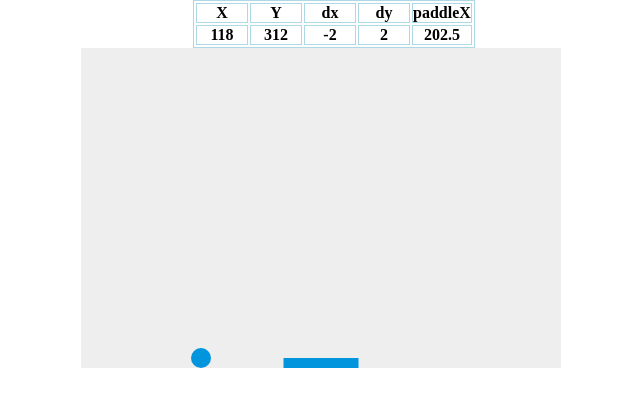
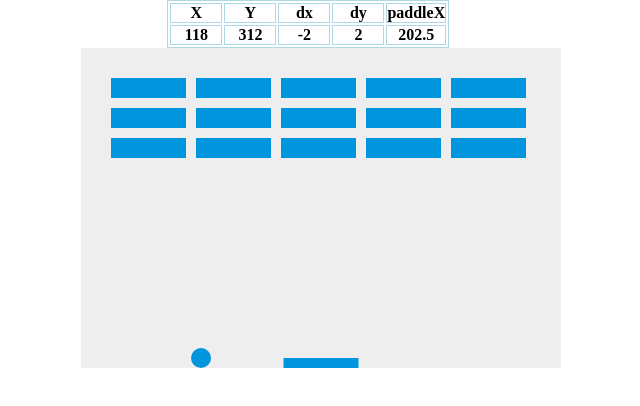
Before and after one commit to bstjohn/block-breaker, a plain HTML site: page index.html in a window 1280 px wide. Shown: the whole page, without its empty margins (319-959 px from the left). Drawn offline with Linux system fonts and the light colour scheme.

Commit message:
Drawing some bricks to destroy

```diff
--- a/css/style.css
+++ b/css/style.css
@@ -9,7 +9,7 @@ canvas {
 }
 table {
     border: 1px solid lightblue;
-    margin-left: 40%;
+    margin-left: 38%;
 }
 tr {
     border: 1px solid lightblue;
--- a/js/main.js
+++ b/js/main.js
@@ -13,6 +13,13 @@ var LEFT_CURSOR_CODE = 37;
 
 // Properties
 var ballRadius = 10;
+var brickRowCount = 3;
+var brickColumnCount = 5;
+var brickWidth = 75;
+var brickHeight = 20;
+var brickPadding = 10;
+var brickOffsetTop = 30;
+var brickOffsetLeft = 30;
 var paddleHeight = 10;
 var paddleWidth = 75;
 
@@ -26,6 +33,18 @@ var paddleX = (canvas.width - paddleWidth) / 2;
 // Controls
 var rightPressed = false;
 var leftPressed = false;
+
+// Create bricks
+var bricks = [];
+for (var i = 0; i < brickColumnCount; i++) {
+    bricks[i] = [];
+    for (var j = 0; j < brickRowCount; j++) {
+        bricks[i][j] = {
+            x : 0,
+            y : 0
+        };
+    }
+}
 
 function keyDownHandler(e) {
     if (e.keyCode === RIGHT_CURSOR_CODE) {
@@ -65,6 +84,22 @@ function drawBall() {
     ctx.closePath();
 }
 
+function drawBricks() {
+    for (var i = 0; i < brickColumnCount; i++) {
+        for (var j = 0; j < brickRowCount; j++) {
+            var brickX = (i * (brickWidth + brickPadding)) + brickOffsetLeft;
+            var brickY = (j * (brickHeight + brickPadding)) + brickOffsetTop;
+            bricks[i][j].x = brickX;
+            bricks[i][j].y = brickY;
+            ctx.beginPath();
+            ctx.rect(brickX, brickY, brickWidth, brickHeight);
+            ctx.fillStyle = '#0095DD';
+            ctx.fill();
+            ctx.closePath();
+        }
+    }
+}
+
 function drawPaddle() {
     ctx.beginPath();
     ctx.rect(paddleX, canvas.height - paddleHeight, paddleWidth, paddleHeight);
@@ -77,6 +112,7 @@ function draw() {
     ctx.clearRect(0, 0, canvas.width, canvas.height);
     drawBall();
     drawPaddle();
+    drawBricks();
 
     if (ballY + dy < ballRadius) {
         dy = -dy;
```
